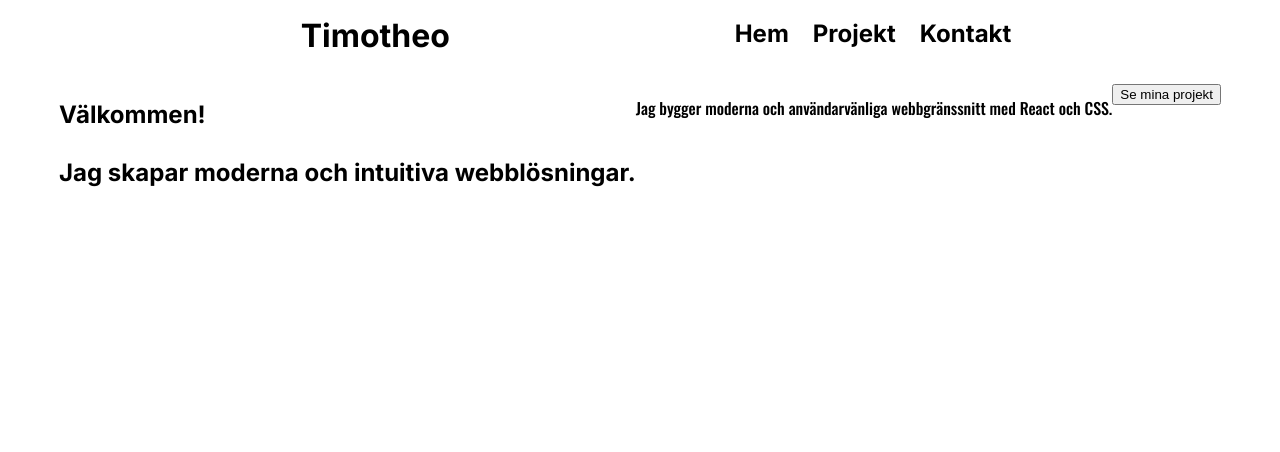
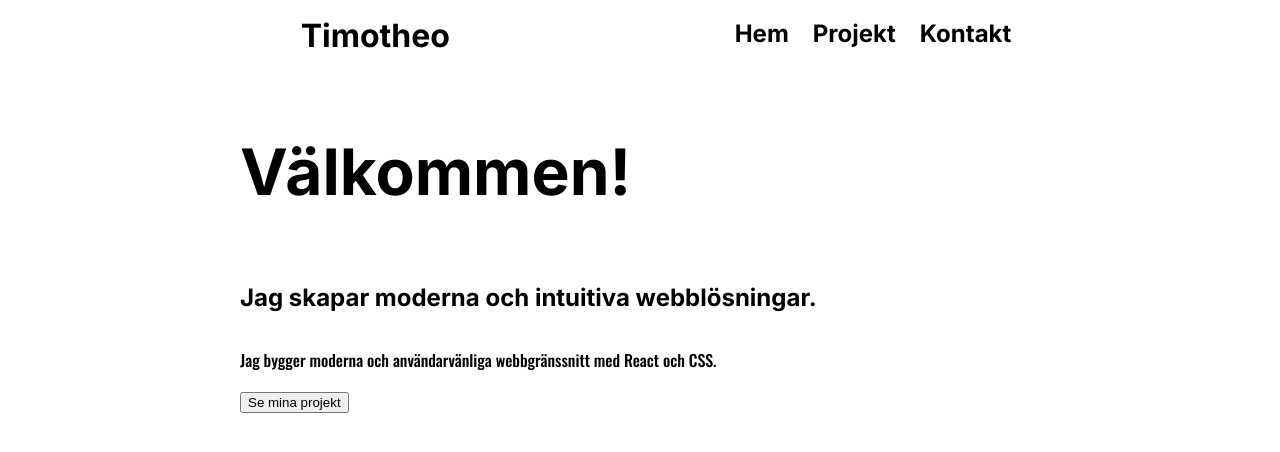
Before and after one commit to Tim-H-H/Timotheos-Portfolio, a React (Vite) app: page / in a window 1280 px wide. Shown: the top 452 px of the page. Built offline with nearby package versions, Linux system fonts and the light colour scheme.

Commit message:
added small changes to homepage with just 2 animations and minor adjustments

```diff
--- a/src/App.jsx
+++ b/src/App.jsx
@@ -10,12 +10,14 @@ function App() {
     return (
         <div className="app">
             <Header />
-            <main className="container">
+            <main className="layout-container">
+                <div className="main-content">
                 <Routes>
                     <Route path="/" element={<Home/>} />
                     {/* <Route path="/projects" element={<Projects/>} /> */}
                     {/* <Route path="/contact" element={<Contact/>} /> */}
                 </Routes>
+                </div>
             </main>
             {/* <Footer /> */}
         </div>
--- a/src/components/Header.jsx
+++ b/src/components/Header.jsx
@@ -5,7 +5,7 @@ export default function Header() {
     return (
         <header className="site-header">
           <div className="container-header-inner">
-            <div className="brand">
+            <div className="header-name">
             <NavLink to="/" className={({isActive}) => isActive ? "active" : ""}>Timotheo</NavLink>
             </div>
             <nav className="nav">
--- a/src/index.css
+++ b/src/index.css
@@ -10,14 +10,26 @@ body {
   color: rgb(0, 0, 0);
 }
 
-h1, h2, h3, .brand {
+h1, h2, h3, .header-name {
   font-family: "Inter", "Helvetica Neue", sans-serif;
   font-weight: 700;
+
 }
 
-.hero {
-  display: flex;
-  justify-content: center;
+.layout-container {
+  display: grid;
+  /* TODO: Reverse the values */
+  grid-template-columns: 15rem 1fr 15rem;
+}
+
+
+.main-content {
+  grid-column: 2;
+}
+
+.home-container {
+  display: grid;
+  grid-template-columns: repeat(1, 1fr);
 }
 
 .site-header {
@@ -40,15 +52,16 @@ h1, h2, h3, .brand {
 }
 
 
-.brand a {
+.header-name a {
   text-decoration: none;
   font-size: 2rem;
+  font-family: "Inter", "sans-serif";
   font-weight: 700;
   color: black;
 }
 
-.brand a:hover {
-  color: #ddd;
+.header-name a:hover {
+  color: #2bd800;
   transition: ease 0.2s;
 }
 
@@ -67,10 +80,30 @@ h1, h2, h3, .brand {
 }
 
 .nav a:hover {
-  color: #ddd;
+  color: #2bd800;
 }
 
 .nav a.active {
   border-bottom: 2px solid white;
   padding-bottom: 2px;
 }
+
+@keyframes fadeIn {
+  from  {
+    opacity: 0;
+    transform: translateX(-10px);
+  }
+  to {
+    opacity: 1;
+    transform: translateX(0);
+  }
+}
+
+.welcome-text {
+  font-size: 4rem;
+  animation: fadeIn 0.7s ease-out forwards;
+}
+
+.intro-text {
+  animation: fadeIn 0.7s ease-in forwards;
+}
--- a/src/pages/Home.jsx
+++ b/src/pages/Home.jsx
@@ -1,16 +1,16 @@
-import React from "react";
 import { useNavigate } from "react-router-dom";
 
 export default function Home() {
     const nav = useNavigate();
     return (
         <section className="home">
-            <div className="hero">
-                <h1>Välkommen!<br /><br />Jag skapar moderna och intuitiva webblösningar.</h1>
-                <br />
-
+            <div className="home-container">
+                <div className="text-container">
+                    <h1 className="welcome-text">Välkommen!</h1>
+                </div>
+                <h1 className="intro-text">Jag skapar moderna och intuitiva webblösningar.</h1>
                 <p>Jag bygger moderna och användarvänliga webbgränssnitt med React och CSS.</p>
-                <div className="hero-actions">
+                <div className="">
                     <button onClick={() => nav("/Projects")}>Se mina projekt</button>
                 </div>
             </div>
```
